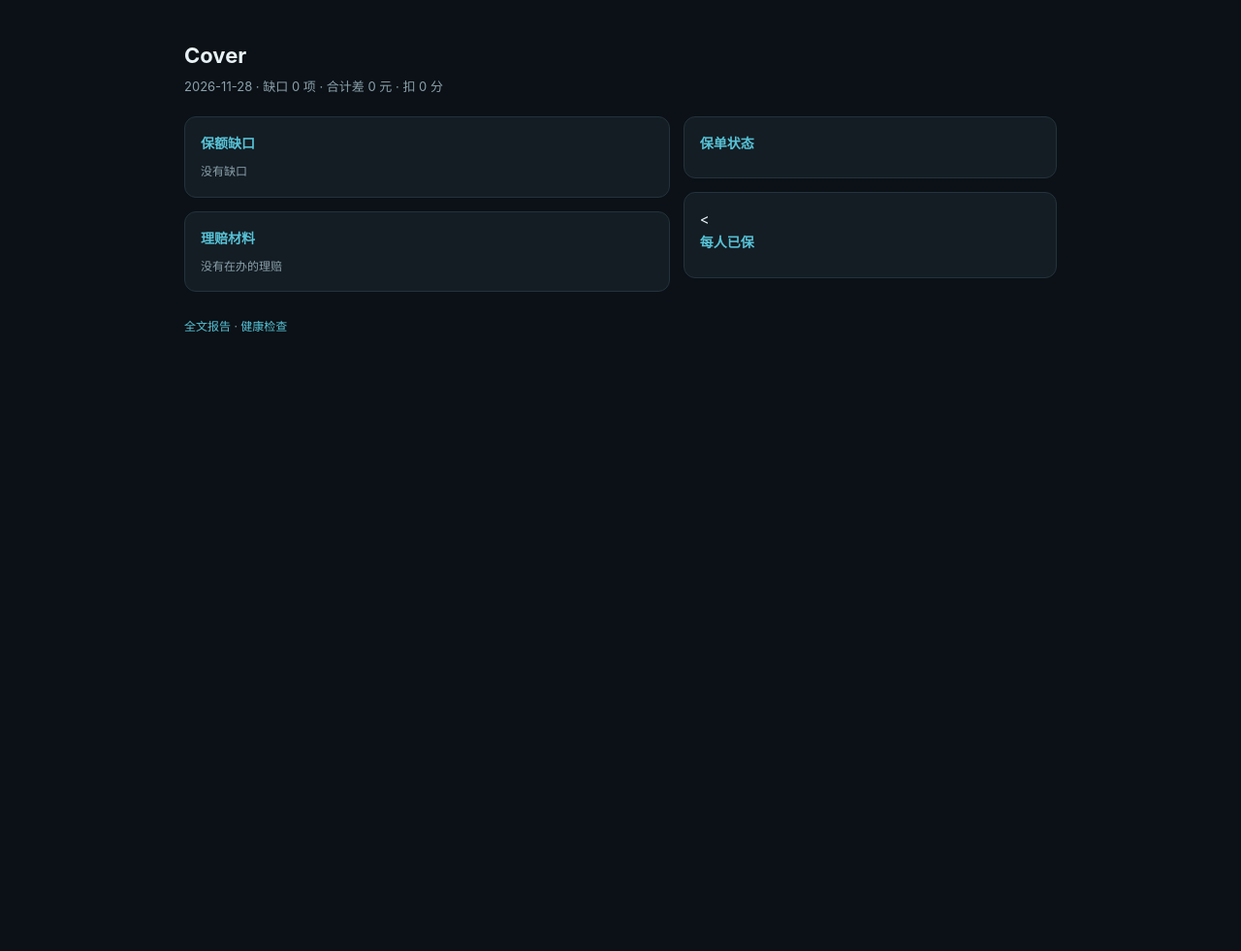
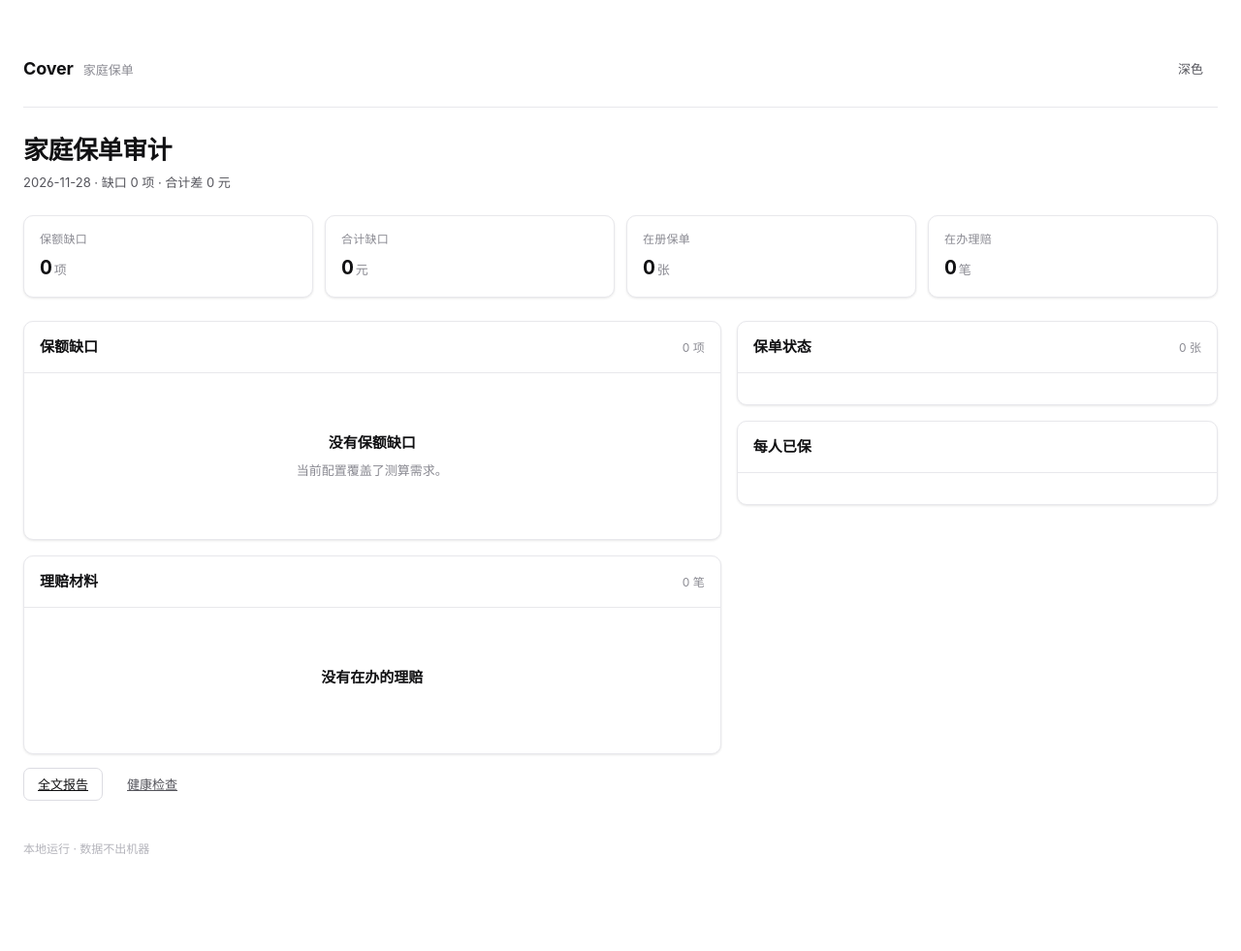
Before and after one commit to wushiyi105-jpg/cover, a FastAPI app: page / in a window 1280 px wide. Shown: the whole page at 97% size. Before the commit the page ends 342 px from the top, so only its background shows below. Run offline with FastAPI, Linux system fonts and the light colour scheme; parts of the project's set-up code (start-up, migrations or seed data) failed here and were passed over.

Commit message:
feat(ui): 统一简洁界面与共享样式

```diff
--- a/cover/iface/web.py
+++ b/cover/iface/web.py
@@ -7,6 +7,7 @@ from pathlib import Path
 
 from fastapi import FastAPI, Request
 from fastapi.responses import HTMLResponse, PlainTextResponse
+from fastapi.staticfiles import StaticFiles
 from fastapi.templating import Jinja2Templates
 
 from ..adapters.store import SqliteStore
@@ -20,6 +21,11 @@ TEMPLATES = Jinja2Templates(directory=str(Path(__file__).resolve().parents[2] /
 
 def create_app(settings: Settings, store: SqliteStore | None = None) -> FastAPI:
     app = FastAPI(title="Cover", version="1.0.0")
+    app.mount(
+        "/static",
+        StaticFiles(directory=str(Path(__file__).resolve().parents[2] / "static")),
+        name="static",
+    )
     store = store or SqliteStore(settings.db_path)
 
     @app.get("/", response_class=HTMLResponse)
--- /dev/null
+++ b/static/ui.css
@@ -0,0 +1,327 @@
+/* ============================================================
+   ui.css —— 18 个仓共用的界面基础
+   设计语言参考：solidtime / invoiceninja / Wallos 的界面结构
+   （只借鉴设计规律，不含任何上游代码）
+   用法：<link rel="stylesheet" href="/static/ui.css">
+   ============================================================ */
+
+:root {
+  /* 背景四级 */
+  --bg: #ffffff;
+  --bg-subtle: #fafafa;
+  --bg-muted: #f4f4f5;
+  --card: #ffffff;
+
+  /* 文字四级 */
+  --text: #111113;
+  --text-2: #55555c;
+  --text-3: #8a8a92;
+  --text-4: #b4b4bb;
+
+  /* 边框三级 */
+  --border: #e8e8ec;
+  --border-2: #dcdce2;
+  --border-3: #c9c9d1;
+
+  /* 强调色只用一个 */
+  --accent: #2f6feb;
+  --accent-soft: #eaf1fe;
+  --accent-ink: #1a4fbf;
+
+  /* 语义色 */
+  --ok: #18794e;
+  --ok-soft: #e8f5ee;
+  --warn: #9a6700;
+  --warn-soft: #fdf6e3;
+  --bad: #b42318;
+  --bad-soft: #fdecea;
+
+  /* 圆角：一个基准，其余派生 */
+  --radius: 10px;
+  --radius-sm: 7px;
+  --radius-lg: 14px;
+
+  /* 只有两级阴影，别加第三级 */
+  --shadow-card: 0 1px 2px rgba(17, 17, 19, .04), 0 1px 3px rgba(17, 17, 19, .06);
+  --shadow-pop: 0 10px 30px rgba(17, 17, 19, .10);
+
+  /* 字阶：基准 15px，比默认 16 更紧凑、更像专业软件 */
+  --fs-2xs: 10px;
+  --fs-xs: 12px;
+  --fs-sm: 13px;
+  --fs-base: 15px;
+  --fs-lg: 18px;
+  --fs-xl: 20px;
+  --fs-2xl: 26px;
+  --fs-3xl: 32px;
+
+  --font: "Inter", -apple-system, "Segoe UI", "Microsoft YaHei", "PingFang SC", sans-serif;
+  --mono: "JetBrains Mono", ui-monospace, "Cascadia Code", Consolas, monospace;
+}
+
+/* 深色：同一套变量，不写第二套样式 */
+:root[data-theme="dark"] {
+  --bg: #0b0b0c;
+  --bg-subtle: #101012;
+  --bg-muted: #16161a;
+  --card: #121214;
+  --text: #f2f2f3;
+  --text-2: #a1a1a8;
+  --text-3: #77777f;
+  --text-4: #55555c;
+  --border: #232328;
+  --border-2: #2e2e34;
+  --border-3: #3a3a42;
+  --accent: #6a9bff;
+  --accent-soft: #16233d;
+  --accent-ink: #a8c4ff;
+  --ok: #4ade80;
+  --ok-soft: #10241a;
+  --warn: #fbbf24;
+  --warn-soft: #2a1f08;
+  --bad: #f87171;
+  --bad-soft: #2a1214;
+  --shadow-card: 0 1px 2px rgba(0, 0, 0, .5);
+  --shadow-pop: 0 12px 32px rgba(0, 0, 0, .6);
+}
+
+* { box-sizing: border-box; }
+
+html { -webkit-text-size-adjust: 100%; }
+
+body {
+  margin: 0;
+  background: var(--bg);
+  color: var(--text);
+  font: var(--fs-base)/1.6 var(--font);
+  font-feature-settings: "cv11", "ss01";   /* Inter 的字形微调 */
+  -webkit-font-smoothing: antialiased;
+}
+
+/* ---------- 页面骨架 ---------- */
+
+.shell { max-width: 1080px; margin: 0 auto; padding: 40px 24px 96px; }
+.shell--wide { max-width: 1280px; }
+
+.topbar {
+  display: flex; align-items: center; justify-content: space-between;
+  gap: 16px; padding: 14px 0 22px;
+  border-bottom: 1px solid var(--border);
+  margin-bottom: 28px;
+}
+
+.brand { display: flex; align-items: baseline; gap: 10px; }
+.brand b { font-size: var(--fs-lg); font-weight: 650; letter-spacing: -.01em; }
+.brand span { color: var(--text-3); font-size: var(--fs-sm); }
+
+.page-head { margin-bottom: 24px; }
+.page-head h1 {
+  margin: 0 0 6px; font-size: var(--fs-2xl); font-weight: 650;
+  letter-spacing: -.02em; line-height: 1.25;
+}
+.page-head p { margin: 0; color: var(--text-2); font-size: var(--fs-sm); }
+
+/* ---------- 数字行 ---------- */
+
+.stats { display: grid; grid-template-columns: repeat(auto-fit, minmax(160px, 1fr)); gap: 12px; margin-bottom: 24px; }
+.stat {
+  background: var(--card); border: 1px solid var(--border);
+  border-radius: var(--radius); padding: 14px 16px;
+  box-shadow: var(--shadow-card);
+}
+.stat .k { color: var(--text-3); font-size: var(--fs-xs); letter-spacing: .02em; }
+.stat .v {
+  margin-top: 4px; font-size: var(--fs-xl); font-weight: 650;
+  font-variant-numeric: tabular-nums; letter-spacing: -.01em;
+}
+.stat .v small { font-size: var(--fs-sm); font-weight: 500; color: var(--text-3); margin-left: 2px; }
+
+/* ---------- 卡片 ---------- */
+
+.card {
+  background: var(--card); border: 1px solid var(--border);
+  border-radius: var(--radius); box-shadow: var(--shadow-card);
+  overflow: hidden;
+}
+.card + .card { margin-top: 16px; }
+.card__head {
+  display: flex; align-items: center; justify-content: space-between;
+  padding: 14px 16px; border-bottom: 1px solid var(--border);
+}
+.card__head h2 { margin: 0; font-size: var(--fs-base); font-weight: 600; }
+.card__head .hint { color: var(--text-3); font-size: var(--fs-xs); }
+.card__body { padding: 16px; }
+
+/* ---------- 表格：高级感主要靠这张表 ---------- */
+
+.table { width: 100%; border-collapse: collapse; font-size: var(--fs-sm); }
+.table th {
+  text-align: left; font-weight: 500; color: var(--text-3);
+  font-size: var(--fs-2xs); letter-spacing: .06em; text-transform: uppercase;
+  padding: 10px 16px; background: var(--bg-subtle);
+  border-bottom: 1px solid var(--border); white-space: nowrap;
+}
+.table td {
+  padding: 11px 16px; border-bottom: 1px solid var(--border);
+  vertical-align: middle;
+}
+.table tr:last-child td { border-bottom: 0; }
+.table tbody tr:hover { background: var(--bg-subtle); }
+.table .num { text-align: right; font-variant-numeric: tabular-nums; }
+.table .strong { font-weight: 600; }
+.table .muted { color: var(--text-3); }
+
+/* ---------- 标记 ---------- */
+
+.tag {
+  display: inline-flex; align-items: center; gap: 5px;
+  padding: 2px 8px; border-radius: 999px;
+  font-size: var(--fs-xs); font-weight: 500;
+  border: 1px solid var(--border-2); color: var(--text-2);
+  background: var(--bg-subtle); white-space: nowrap;
+}
+.tag--ok { color: var(--ok); background: var(--ok-soft); border-color: transparent; }
+.tag--warn { color: var(--warn); background: var(--warn-soft); border-color: transparent; }
+.tag--bad { color: var(--bad); background: var(--bad-soft); border-color: transparent; }
+.tag--accent { color: var(--accent-ink); background: var(--accent-soft); border-color: transparent; }
+
+/* ---------- 按钮 ---------- */
+
+.btn {
+  display: inline-flex; align-items: center; justify-content: center; gap: 6px;
+  height: 34px; padding: 0 14px; border-radius: var(--radius-sm);
+  font: 500 var(--fs-sm)/1 var(--font); cursor: pointer;
+  border: 1px solid var(--border-2); background: var(--card); color: var(--text);
+  transition: background .12s ease, border-color .12s ease;
+}
+.btn:hover { background: var(--bg-muted); }
+.btn--primary { background: var(--text); border-color: var(--text); color: var(--bg); }
+.btn--primary:hover { opacity: .88; }
+.btn--ghost { border-color: transparent; background: transparent; color: var(--text-2); }
+.btn--ghost:hover { background: var(--bg-muted); color: var(--text); }
+.btn:disabled { opacity: .45; cursor: not-allowed; }
+
+/* ---------- 表单 ---------- */
+
+.field { display: flex; flex-direction: column; gap: 6px; }
+.field label { font-size: var(--fs-xs); color: var(--text-2); }
+.input, .select, textarea.input {
+  width: 100%; padding: 8px 11px; font: var(--fs-sm)/1.5 var(--font);
+  color: var(--text); background: var(--bg);
+  border: 1px solid var(--border-2); border-radius: var(--radius-sm);
+  outline: none;
+}
+.input:focus, .select:focus, textarea.input:focus {
+  border-color: var(--accent); box-shadow: 0 0 0 3px var(--accent-soft);
+}
+.row { display: flex; gap: 12px; flex-wrap: wrap; }
+.row > * { flex: 1 1 180px; }
+
+/* ---------- 空状态与提示 ---------- */
+
+.empty {
+  padding: 44px 16px; text-align: center; color: var(--text-3); font-size: var(--fs-sm);
+}
+.empty b { display: block; color: var(--text); font-size: var(--fs-base); margin-bottom: 6px; }
+
+.note {
+  display: flex; gap: 8px; padding: 10px 12px; border-radius: var(--radius-sm);
+  background: var(--bg-subtle); border: 1px solid var(--border);
+  color: var(--text-2); font-size: var(--fs-sm);
+}
+.note--warn { background: var(--warn-soft); border-color: transparent; color: var(--warn); }
+
+/* ---------- 代码与细节 ---------- */
+
+code, .mono { font-family: var(--mono); font-size: .92em; }
+code {
+  background: var(--bg-muted); border: 1px solid var(--border);
+  padding: 1px 5px; border-radius: 5px;
+}
+
+hr.sep { border: 0; border-top: 1px solid var(--border); margin: 24px 0; }
+
+.foot { margin-top: 40px; color: var(--text-4); font-size: var(--fs-xs); }
+
+@media (max-width: 720px) {
+  .shell { padding: 24px 16px 64px; }
+  .page-head h1 { font-size: var(--fs-xl); }
+  .table th, .table td { padding: 9px 12px; }
+}
+
+/* ---------- 布局辅助（保持少而稳） ---------- */
+
+.table-wrap { overflow-x: auto; }
+.cols { display: grid; grid-template-columns: 1.45fr 1fr; gap: 16px; align-items: start; }
+.cols > div > .card:first-child { margin-top: 0; }
+.stack { display: grid; gap: 10px; }
+.list-row {
+  display: flex; align-items: center; justify-content: space-between;
+  gap: 12px; padding: 9px 0; border-bottom: 1px solid var(--border);
+  font-size: var(--fs-sm);
+}
+.list-row:last-child { border-bottom: 0; }
+.list-row .t { color: var(--text); }
+.list-row .s { color: var(--text-3); font-size: var(--fs-xs); }
+.progress { height: 5px; background: var(--bg-muted); border-radius: 99px; overflow: hidden; }
+.progress > i { display: block; height: 5px; background: var(--accent); border-radius: 99px; }
+.checklist { display: grid; gap: 0; }
+.check { display: flex; align-items: flex-start; gap: 10px; padding: 9px 0; border-bottom: 1px solid var(--border); font-size: var(--fs-sm); }
+.check:last-child { border-bottom: 0; }
+.check .box { width: 15px; height: 15px; border: 1px solid var(--border-3); border-radius: 4px; margin-top: 3px; flex: none; }
+.check .box.on { background: var(--accent); border-color: var(--accent); }
+.check .box.on::after { content: ""; display: block; width: 3px; height: 7px; border: solid #fff; border-width: 0 1.5px 1.5px 0; transform: rotate(45deg); margin: 2px 0 0 5px; }
+.form-grid { display: grid; grid-template-columns: repeat(auto-fit, minmax(180px, 1fr)); gap: 12px; }
+.form-actions { display: flex; gap: 10px; align-items: center; flex-wrap: wrap; margin-top: 14px; }
+.stat .v.ok { color: var(--ok); }
+.stat .v.bad { color: var(--bad); }
+.section-gap { margin-top: 16px; }
+.mono-num { font-variant-numeric: tabular-nums; }
+@media (max-width: 860px) {
+  .cols { grid-template-columns: 1fr; }
+}
+
+.inline-form { display: flex; gap: 8px; align-items: center; justify-content: flex-end; }
+.inline-form .input { width: 104px; height: 30px; padding: 4px 9px; }
+.inline-form .btn { height: 30px; padding: 0 10px; }
+.table .tag { margin-right: 0; }
+.form-block { margin-bottom: 14px; }
+.form-block:last-child { margin-bottom: 0; }
+.form-title { font-size: var(--fs-xs); color: var(--text-3); margin-bottom: 8px; }
+
+.field--auto { flex: 0 0 auto; align-self: flex-end; }
+.detail { color: var(--text-2); font-size: var(--fs-sm); line-height: 1.65; }
+.kv { display: grid; grid-template-columns: 120px 1fr; gap: 6px 14px; font-size: var(--fs-sm); }
+.kv dt { color: var(--text-3); }
+.kv dd { margin: 0; color: var(--text); }
+.big { font-size: var(--fs-3xl); font-weight: 650; letter-spacing: -.02em; font-variant-numeric: tabular-nums; }
+.big small { font-size: var(--fs-base); font-weight: 500; color: var(--text-3); margin-left: 4px; }
+
+.board { display: grid; grid-template-columns: repeat(3, minmax(0, 1fr)); gap: 16px; margin-bottom: 16px; }
+.board .card { margin-top: 0; }
+
+.board .list-row { align-items: flex-start; }
+@media (max-width: 860px) { .board { grid-template-columns: 1fr; } }
+.timeline { display: grid; gap: 0; }
+.timeline-item { display: grid; grid-template-columns: 92px 1fr auto; gap: 12px; align-items: center; padding: 10px 0; border-bottom: 1px solid var(--border); font-size: var(--fs-sm); }
+.timeline-item:last-child { border-bottom: 0; }
+.timeline-item .d { color: var(--text-3); font-variant-numeric: tabular-nums; }
+
+@media (max-width: 720px) {
+  .stats { grid-template-columns: repeat(2, minmax(0, 1fr)); gap: 10px; }
+  .stat { padding: 12px 13px; }
+  .stat .v { font-size: clamp(16px, 4.6vw, 20px); overflow-wrap: anywhere; }
+  .card__head { align-items: flex-start; }
+  .card__head .hint { display: none; }
+  .table { min-width: 620px; }
+  .topbar { padding-bottom: 16px; margin-bottom: 20px; }
+  .brand { gap: 8px; }
+  .brand span { max-width: 190px; overflow: hidden; text-overflow: ellipsis; white-space: nowrap; }
+  .timeline-item { grid-template-columns: 76px 1fr auto; gap: 8px; }
+}
+
+.board { align-items: start; }
+.board-item { padding: 9px 0; border-bottom: 1px solid var(--border); }
+.board-item:last-child { border-bottom: 0; padding-bottom: 0; }
+.board-item .t { font-size: var(--fs-sm); font-weight: 600; }
+.board-item .why { color: var(--text-3); font-size: var(--fs-xs); margin-top: 2px; line-height: 1.5; }
--- /dev/null
+++ b/templates/_macros.html
@@ -0,0 +1,70 @@
+{# 18 仓共用页面骨架：只依赖 /static/ui.css，不引外部字体和图标库 #}
+{% macro shell(name, tagline, wide=false) -%}
+<!doctype html>
+<html lang="zh-CN">
+<head>
+  <meta charset="utf-8">
+  <meta name="viewport" content="width=device-width, initial-scale=1">
+  <title>{{ name }} · {{ tagline }}</title>
+  <link rel="stylesheet" href="/static/ui.css">
+</head>
+<body>
+  <main class="shell{% if wide %} shell--wide{% endif %}">
+    <header class="topbar">
+      <div class="brand"><b>{{ name }}</b><span>{{ tagline }}</span></div>
+      <button class="btn btn--ghost" type="button" data-theme-toggle>深色</button>
+    </header>
+    {{ caller() }}
+    <footer class="foot">本地运行 · 数据不出机器</footer>
+  </main>
+  <script>
+    (function () {
+      var root = document.documentElement;
+      var btn = document.querySelector('[data-theme-toggle]');
+      var saved = localStorage.getItem('ui-theme');
+      if (saved) { root.dataset.theme = saved; btn.textContent = saved === 'dark' ? '浅色' : '深色'; }
+      btn.addEventListener('click', function () {
+        var next = root.dataset.theme === 'dark' ? 'light' : 'dark';
+        root.dataset.theme = next;
+        localStorage.setItem('ui-theme', next);
+        btn.textContent = next === 'dark' ? '浅色' : '深色';
+      });
+    })();
+  </script>
+</body>
+</html>
+{%- endmacro %}
+
+{% macro head(title, desc="") -%}
+<div class="page-head">
+  <h1>{{ title }}</h1>
+  {% if desc %}<p>{{ desc }}</p>{% endif %}
+</div>
+{%- endmacro %}
+
+{% macro stats(items) -%}
+<div class="stats">
+  {% for k, v, unit in items %}
+  <div class="stat"><div class="k">{{ k }}</div><div class="v">{{ v }}{% if unit %}<small>{{ unit }}</small>{% endif %}</div></div>
+  {% endfor %}
+</div>
+{%- endmacro %}
+
+{% macro card(title, hint="") -%}
+<section class="card">
+  <div class="card__head"><h2>{{ title }}</h2>{% if hint %}<span class="hint">{{ hint }}</span>{% endif %}</div>
+  <div class="card__body">{{ caller() }}</div>
+</section>
+{%- endmacro %}
+
+{% macro tag(text, kind="") -%}
+<span class="tag{% if kind %} tag--{{ kind }}{% endif %}">{{ text }}</span>
+{%- endmacro %}
+
+{% macro empty(title, text="") -%}
+<div class="empty"><b>{{ title }}</b>{% if text %}{{ text }}{% endif %}</div>
+{%- endmacro %}
+
+{% macro note(text, warn=false) -%}
+<div class="note{% if warn %} note--warn{% endif %}">{{ text }}</div>
+{%- endmacro %}
--- a/templates/index.html
+++ b/templates/index.html
@@ -1,63 +1,82 @@
-<!doctype html>
-<html lang="zh-CN">
-<head>
-<meta charset="utf-8">
-<title>Cover · 家庭保单</title>
-<style>
-  :root{--bg:#0b1116;--panel:#141d24;--line:#23323c;--ink:#e8f1f5;--dim:#8aa0ab;--accent:#57c2d6;--warn:#e5a05a}
-  body{margin:0;background:var(--bg);color:var(--ink);font:15px/1.6 -apple-system,"PingFang SC",sans-serif}
-  .wrap{max-width:900px;margin:0 auto;padding:40px 20px 80px}
-  h1{font-size:22px;margin:0 0 4px}
-  .sub{color:var(--dim);font-size:13px;margin-bottom:20px}
-  .cols{display:grid;grid-template-columns:1.3fr 1fr;gap:14px}
-  .card{background:var(--panel);border:1px solid var(--line);border-radius:12px;padding:16px;margin-bottom:14px}
-  .card h2{font-size:14px;margin:0 0 8px;color:var(--accent)}
-  .row{display:flex;justify-content:space-between;font-size:14px;padding:3px 0;gap:12px}
-  .finding{color:var(--warn);font-size:13px}
-  .tag{color:var(--dim);font-size:12px}
-  .lapsed{color:#e06c75}
-  .grace{color:#e5a05a}
-  a{color:var(--accent);text-decoration:none}
-</style>
-</head>
-<body>
-<div class="wrap">
-  <h1>Cover</h1>
-  <div class="sub">{{ today }} · 缺口 {{ a.gaps|length }} 项 · 合计差 {{ '{:,.0f}'.format(a.total_short) }} 元 · 扣 {{ a.penalty_total }} 分</div>
+{% from "_macros.html" import shell, head, stats, card, tag, empty, note %}
+{% call shell("Cover", "家庭保单", true) %}
+{{ head("家庭保单审计", today ~ " · 缺口 " ~ a.gaps|length ~ " 项 · 合计差 " ~ "{:,.0f}".format(a.total_short) ~ " 元") }}
+
+{{ stats([
+  ("保额缺口", a.gaps|length, "项"),
+  ("合计缺口", "{:,.0f}".format(a.total_short), "元"),
+  ("在册保单", policies|length, "张"),
+  ("在办理赔", claims|length, "笔")
+]) }}
 
 <div class="cols">
   <div>
-      <div class="card"><h2>保额缺口</h2>
+    {% call card("保额缺口", a.gaps|length ~ " 项") %}
+      {% if a.gaps %}
+      <div class="table-wrap">
+        <table class="table">
+          <thead><tr><th>成员</th><th>险种</th><th class="num">已有</th><th class="num">需要</th><th class="num">缺口</th></tr></thead>
+          <tbody>
             {% for g in a.gaps %}
-        <div class="row"><span>{{ g.member }} · {{ g.kind }}</span><span>{{ '{:,.0f}'.format(g.have) }} / {{ '{:,.0f}'.format(g.need) }} → 差 {{ '{:,.0f}'.format(g.short) }}</span></div>
+            <tr><td class="strong">{{ g.member }}</td><td>{{ g.kind }}</td><td class="num">{{ "{:,.0f}".format(g.have) }}</td><td class="num">{{ "{:,.0f}".format(g.need) }}</td><td class="num" style="color:var(--warn)">{{ "{:,.0f}".format(g.short) }}</td></tr>
             {% endfor %}
-        {% if not a.gaps %}<div class="tag">没有缺口</div>{% endif %}
+          </tbody>
+        </table>
       </div>
-      <div class="card"><h2>理赔材料</h2>
+      {% else %}
+      {{ empty("没有保额缺口", "当前配置覆盖了测算需求。") }}
+      {% endif %}
+    {% endcall %}
+
+    {% call card("理赔材料", claims|length ~ " 笔") %}
+      {% if claims %}
+      <div class="stack">
         {% for c, miss in claims %}
-        <div class="row"><span>#{{ c.id }} · 保单 {{ c.policy_id }} · {{ '{:,.0f}'.format(c.amount) }} 元</span>
-          <span class="{% if miss %}finding{% else %}tag{% endif %}">{% if miss %}缺 {{ miss|join('、') }}{% else %}齐{% endif %}</span></div>
+        <div class="list-row">
+          <span class="t">#{{ c.id }} · 保单 {{ c.policy_id }} · {{ "{:,.0f}".format(c.amount) }} 元</span>
+          {{ tag("缺 " ~ miss|join("、") if miss else "材料齐", "bad" if miss else "ok") }}
+        </div>
         {% endfor %}
-        {% if not claims %}<div class="tag">没有在办的理赔</div>{% endif %}
       </div>
+      {% else %}
+      {{ empty("没有在办的理赔") }}
+      {% endif %}
+    {% endcall %}
   </div>
   <div>
-      <div class="card"><h2>保单状态</h2>
+    {% call card("保单状态", policies|length ~ " 张") %}
+      <div class="stack">
         {% for p, st in policies %}
-        <div class="row"><span>{{ p.kind }} · #{{ p.id }}</span>
-          <span class="{% if st == 'lapsed' %}lapsed{% elif st == 'grace' or st == 'due' %}grace{% else %}tag{% endif %}">
-            {{ {'ok':'正常','due':'15 天内到期','grace':'宽限中','lapsed':'已失效'}[st] }}</span></div>
+        <div class="list-row">
+          <span class="t">{{ p.kind }} · #{{ p.id }}</span>
+          {{ tag({"ok": "正常", "due": "15 天内到期", "grace": "宽限中", "lapsed": "已失效"}[st], "bad" if st == "lapsed" else ("warn" if st in ["grace", "due"] else "ok")) }}
+        </div>
         {% endfor %}
       </div>
-      <div class="card"><<h2>每人已保</h2>
-        {% for name, total in by_member.items() %}<div class="row"><span>{{ name }}</span><span>{{ '{:,.0f}'.format(total) }}</span></div>{% endfor %}
+    {% endcall %}
+
+    {% call card("每人已保") %}
+      <div class="stack">
+        {% for name, total in by_member.items() %}
+        <div class="list-row"><span class="t">{{ name }}</span><span class="mono-num">{{ "{:,.0f}".format(total) }} 元</span></div>
+        {% endfor %}
       </div>
+    {% endcall %}
   </div>
 </div>
 
-  {% for f in a.findings %}<div class="finding">{{ f.rule_id }} -{{ f.penalty }} · {{ f.message }}</div>{% endfor %}
+{% if a.findings %}
+{% call card("扣分明细", a.penalty_total ~ " 分") %}
+  <div class="stack">
+  {% for f in a.findings %}
+    <div class="list-row"><span class="t">{{ f.message }}</span>{{ tag(f.rule_id ~ " · −" ~ f.penalty, "warn") }}</div>
+  {% endfor %}
+  </div>
+{% endcall %}
+{% endif %}
 
-  <p class="tag"><a href="/audit.txt">全文报告</a> · <a href="/health">健康检查</a></p>
+<div class="form-actions">
+  <a class="btn" href="/audit.txt">全文报告</a>
+  <a class="btn btn--ghost" href="/health">健康检查</a>
 </div>
-</body>
-</html>
+{% endcall %}
```
Also changed, not shown: 1 other file. Lines whose indentation alone changed are shown as unchanged.
